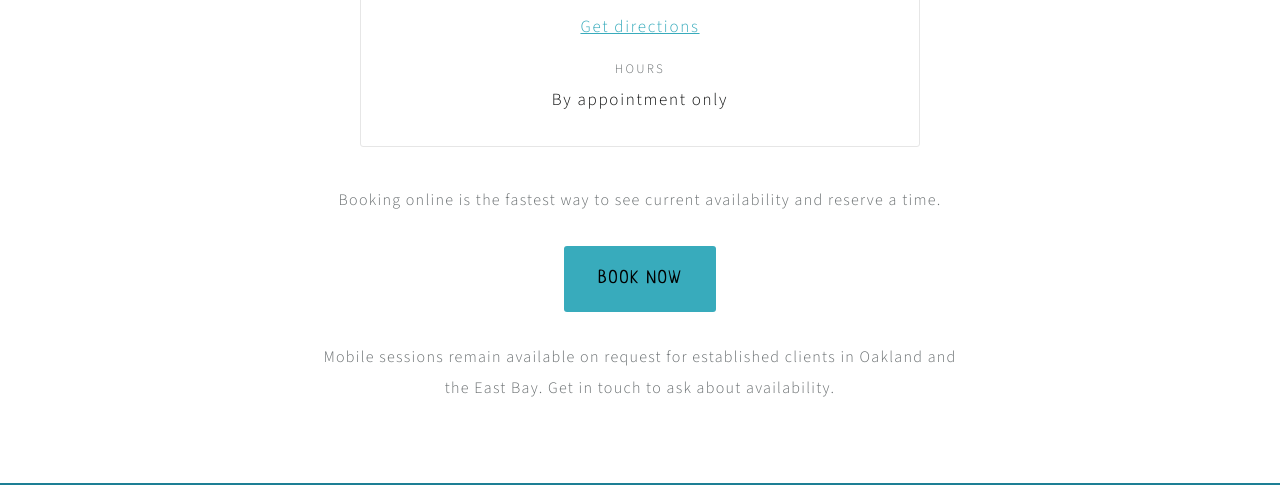
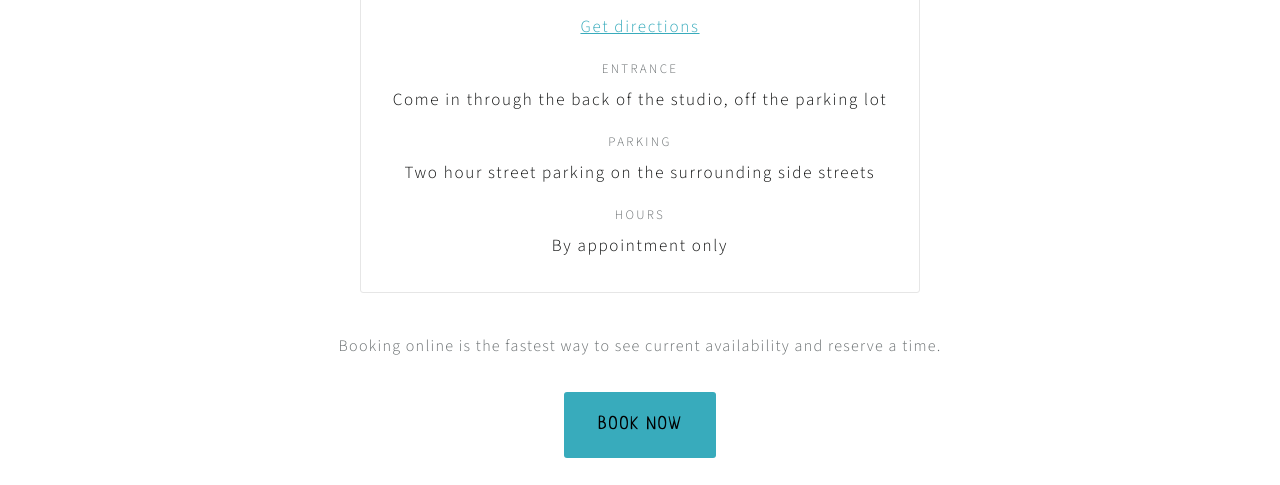
Before and after one commit to Vital-Kneads/vital-kneads-site, a plain HTML site: page contact/index.html in a window 1280 px wide. Shown: the part 1456-1941 px from the top of the page. Drawn offline with Linux system fonts and the light colour scheme.

Commit message:
Add entrance and parking details to studio location card

```diff
--- a/contact/index.html
+++ b/contact/index.html
@@ -45,6 +45,8 @@
         <h2>The Studio</h2>
         <p><span class="label">Find us at</span>Left Coast Power Yoga, Studio B<br>4148 MacArthur Blvd<br>Oakland, CA 94619</p>
         <p><a href="https://maps.google.com/?q=4148+MacArthur+Blvd,+Oakland,+CA+94619" target="_blank" rel="noopener">Get directions</a></p>
+        <p><span class="label">Entrance</span>Come in through the back of the studio, off the parking lot</p>
+        <p><span class="label">Parking</span>Two hour street parking on the surrounding side streets</p>
         <p><span class="label">Hours</span>By appointment only</p>
       </div>
       <p class="note">Booking online is the fastest way to see current availability and reserve a time.</p>
```
Also changed, not shown: index.html (+2 -0 lines), new-page/index.html (+2 -0 lines).
